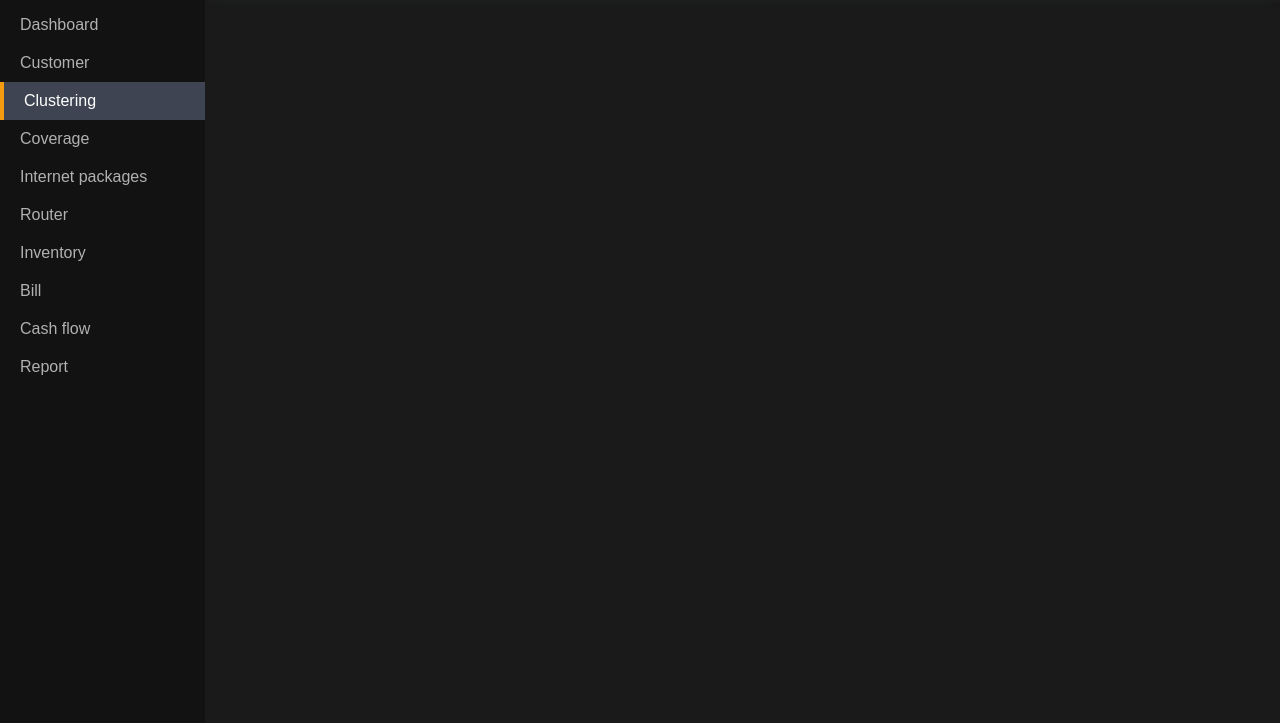
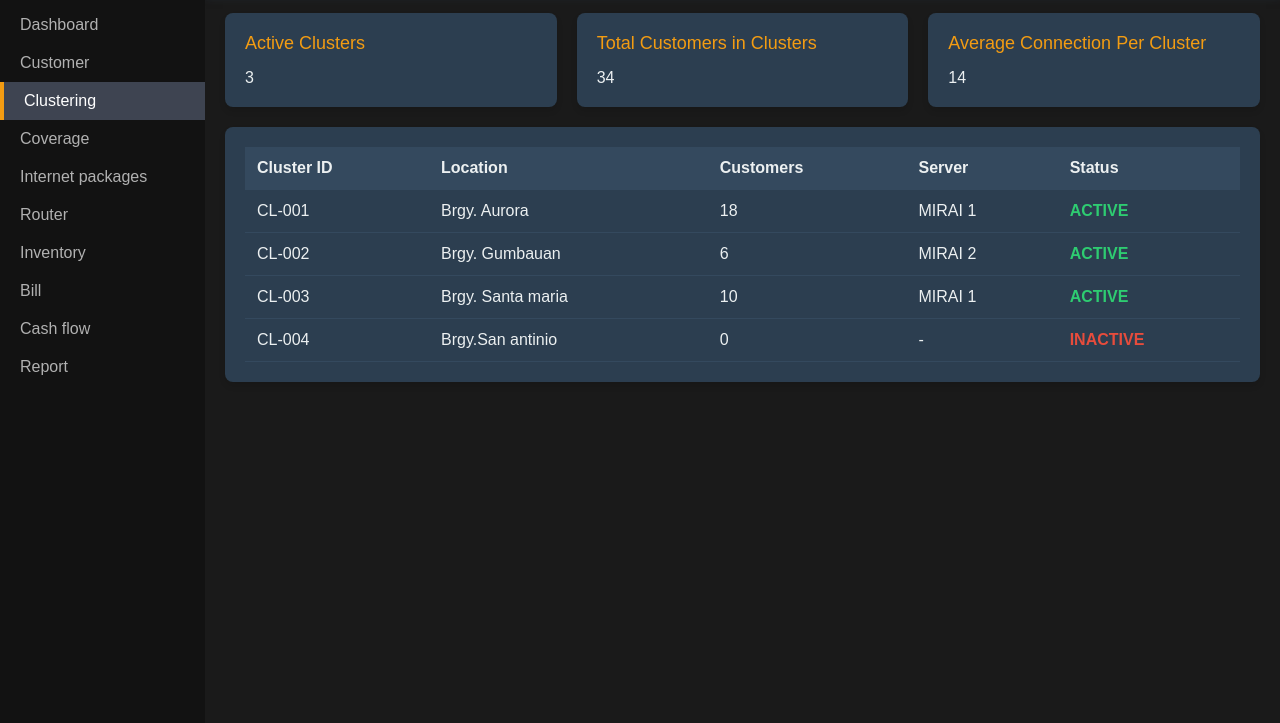
Before and after one commit to sakutoOrSachi/Sachi, a plain HTML site: page page4.html in a window 1280 px wide. Shown: the part 77-800 px from the top of the page. Drawn offline with Linux system fonts and the light colour scheme.

Commit message:
page4.html
update

```diff
--- a/page4.html
+++ b/page4.html
@@ -1,8 +1,7 @@
 <!DOCTYPE html>
-<html lang="en">
+<html>
 <head>
-    <title>NetBill Pro - Customer</title>
-
+    <title>NetBill Pro - Clustering</title>
     <style>
         * {
             margin: 0;
@@ -16,9 +15,6 @@
             display: flex;
         }
 
-        logout-button {
-            color: white;
-        }
         .sidebar {
             width: 205px;
             background-color: #121212;
@@ -30,8 +26,6 @@
             top: 0;
             z-index: 100;
         }
-        .logout-button {
-            color: aliceblue; }
 
         .logo {
             font-weight: bold;
@@ -83,75 +77,152 @@
             color: #ecf0f1;
         }
 
-        .table-container {
+        .logout-button {
+            color: #ecf0f1;
+            text-decoration: none;
+        }
+
+        .cluster-container {
             padding: 20px;
         }
 
-        table {
+        .card-row {
+            display: flex;
+            gap: 20px;
+            margin-bottom: 20px;
+        }
+
+        .cluster-card {
+            background-color: #2c3e50;
+            border-radius: 8px;
+            padding: 20px;
+            flex: 1;
+            color: #ecf0f1;
+            box-shadow: 0 4px 6px rgba(0, 0, 0, 0.1);
+        }
+
+        .card-title {
+            font-size: 18px;
+            margin-bottom: 15px;
+            color: #f39c12;
+        }
+
+        .cluster-list {
+            background-color: #2c3e50;
+            border-radius: 8px;
+            padding: 20px;
+            margin-top: 20px;
+            box-shadow: 0 4px 6px rgba(0, 0, 0, 0.1);
+        }
+
+        .cluster-table {
             width: 100%;
             border-collapse: collapse;
-            margin-top: 20px;
-            background-color: #ffffff;
-            box-shadow: 0 2px 10px rgba(0, 0, 0, 0.1);
-            border-radius: 5px;
-            overflow: hidden;
+            color: #ecf0f1;
         }
 
-        th, td {
+        .cluster-table th, .cluster-table td {
             padding: 12px;
             text-align: left;
-            border-bottom: 1px solid #ddd;
+            border-bottom: 1px solid #34495e;
         }
 
-        th {
-            background-color: #ecf0f1;
+        .cluster-table th {
+            background-color: #34495e;
             font-weight: bold;
         }
 
-        .status-unpaid {
-            color: #e74c3c;
-            font-weight: bold;
-        }
-
-        .status-paid {
+        .status-active {
             color: #2ecc71;
             font-weight: bold;
         }
 
-        .action-button {
-            cursor: pointer;
-            font-size: 18px;
-            color: #f39c12;
-            transition: color 0.3s;
-        }
-
-        .action-button:hover {
-            color: #e67e22;
-        }
-        logout-button {
-            color: white;
+        .status-inactive {
+            color: #e74c3c;
+            font-weight: bold;
         }
     </style>
 </head>
 <body>
     <div class="sidebar">
-        <div class="logo">NetBill Pro</div>
+        <h1 class="logo">NetBill Pro</h1>
         <a href="page2.html" class="menu-item">Dashboard</a>
         <a href="page3.html" class="menu-item">Customer</a>
         <a href="page4.html" class="menu-item active">Clustering</a>
         <a href="page5.html" class="menu-item">Coverage</a>
-        <a href=" " class="menu-item">Internet packages</a>
-        <a href=" " class="menu-item">Router</a>
-        <a href=" " class="menu-item">Inventory</a>
-        <a href=" " class="menu-item">Bill</a>
-        <a href=" " class="menu-item">Cash flow</a>
-        <a href=" " class="menu-item">Report</a>
+        <a href="page6.html" class="menu-item">Internet packages</a>
+        <a href="page7.html" class="menu-item">Router</a>
+        <a href="page8.html" class="menu-item">Inventory</a>
+        <a href="page9.html" class="menu-item">Bill</a>
+        <a href="page10.html" class="menu-item">Cash flow</a>
+        <a href="#" class="menu-item">Report</a>
     </div>
     <div class="content">
         <div class="header">
-            <h1>Dashboard</h1>
-        <a href="index.html" class="logout-button">Log-out</a>
+            <h1>Clustering Management</h1>
+            <a href="index.html" class="logout-button">Log-out</a>
         </div>
 
+        <div class="cluster-container">
+            <div class="card-row">
+                <div class="cluster-card">
+                    <div class="card-title">Active Clusters</div>
+                    <div class="card-value">3</div>
+                </div>
+                <div class="cluster-card">
+                    <div class="card-title">Total Customers in Clusters</div>
+                    <div class="card-value">34</div>
+                </div>
+                <div class="cluster-card">
+                    <div class="card-title">Average Connection Per Cluster</div>
+                    <div class="card-value">14</div>
+                </div>
+            </div>
+
+            <div class="cluster-list">
+                <table class="cluster-table">
+                    <thead>
+                        <tr>
+                            <th>Cluster ID</th>
+                            <th>Location</th>
+                            <th>Customers</th>
+                            <th>Server</th>
+                            <th>Status</th>
+                        </tr>
+                    </thead>
+                    <tbody>
+                        <tr>
+                            <td>CL-001</td>
+                            <td>Brgy. Aurora</td>
+                            <td>18</td>
+                            <td>MIRAI 1</td>
+                            <td class="status-active">ACTIVE</td>
+                        </tr>
+                        <tr>
+                            <td>CL-002</td>
+                            <td>Brgy. Gumbauan</td>
+                            <td>6</td>
+                            <td>MIRAI 2</td>
+                            <td class="status-active">ACTIVE</td>
+                        </tr>
+                        <tr>
+                            <td>CL-003</td>
+                            <td>Brgy. Santa maria</td>
+                            <td>10</td>
+                            <td>MIRAI 1</td>
+                            <td class="status-active">ACTIVE</td>
+                        </tr>
+                        <tr>
+                            <td>CL-004</td>
+                            <td>Brgy.San antinio</td>
+                            <td>0</td>
+                            <td>-</td>
+                            <td class="status-inactive">INACTIVE</td>
+                        </tr>
+                    </tbody>
+                </table>
+            </div>
+        </div>
+    </div>
 </body>
 </html>
```
